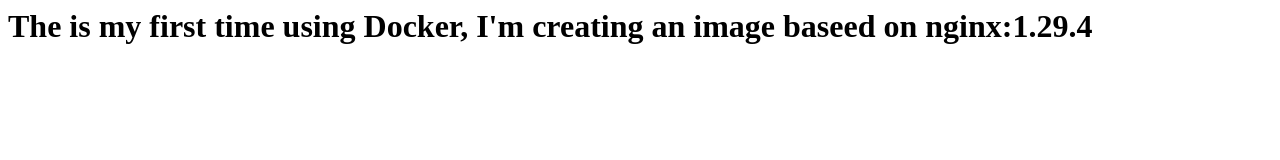
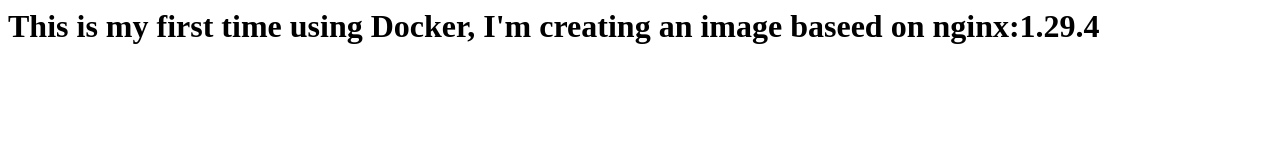
Before and after one commit to Lc0d3r/LearnDocker, a plain HTML site: page firstDockerfile/src/index.html in a window 1280 px wide. Drawn offline with Linux system fonts and the light colour scheme.

Commit message:
edit in index.html and the Readmefile

```diff
--- a/firstDockerfile/src/index.html
+++ b/firstDockerfile/src/index.html
@@ -1 +1 @@
-<h1>The is my first time using Docker, I'm creating an image baseed on nginx:1.29.4</h1>
+<h1>This is my first time using Docker, I'm creating an image baseed on nginx:1.29.4</h1>
```
Also changed, not shown: firstDockerfile/Readme.md.
